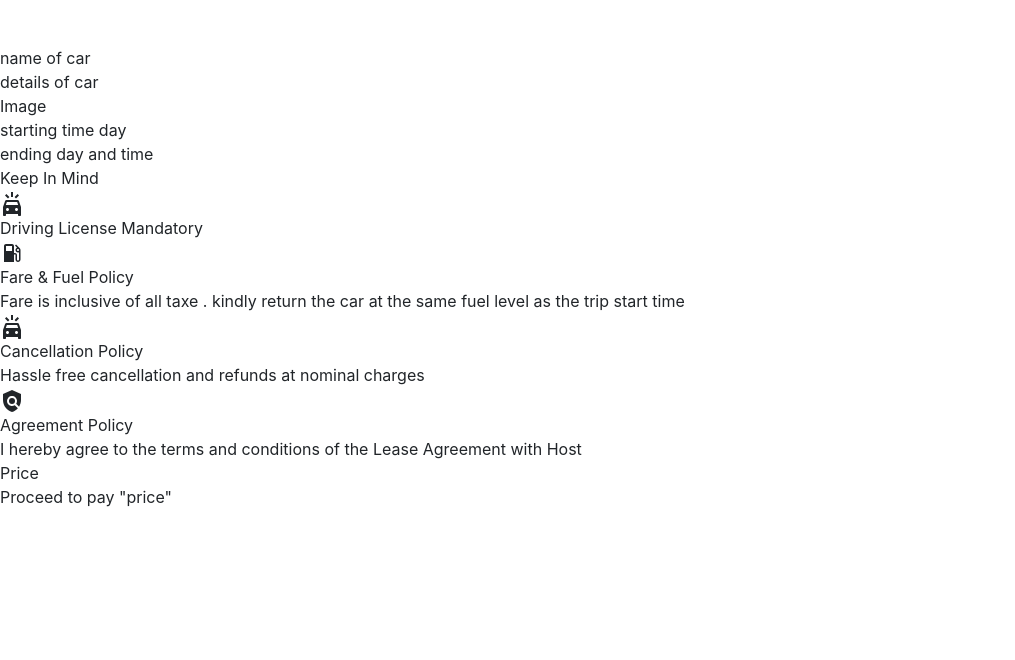
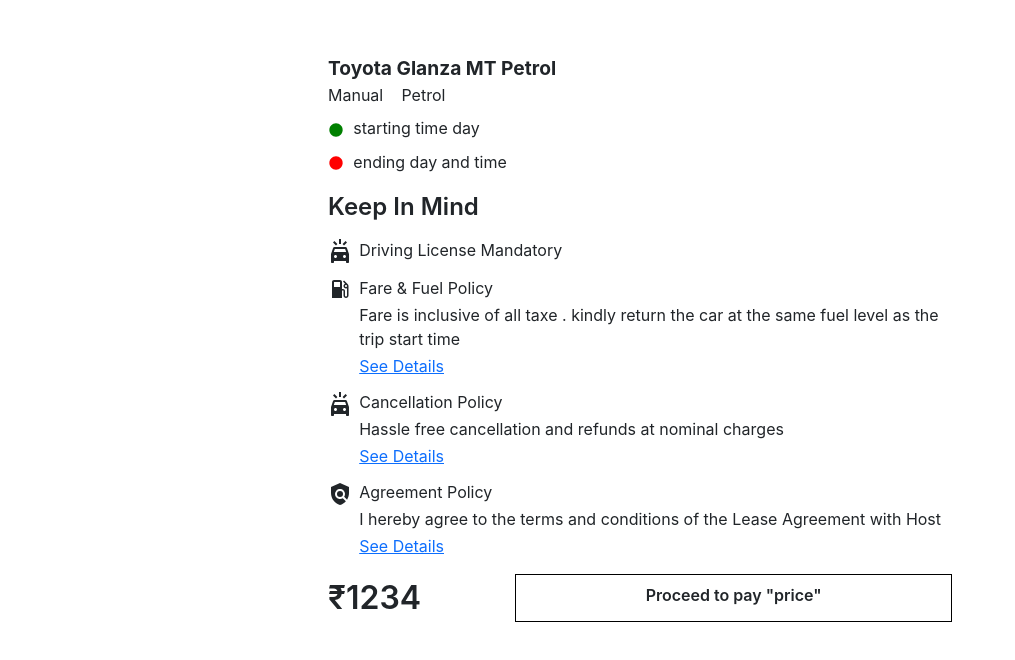
Before and after one commit to hemsingh780/carRentalM, a React (Create React App) app in the folder frontend/: page /aboutus in a window 1280 px wide. Shown: the top 660 px of the page, without its empty margins (0-1015 px from the left). Built offline with nearby package versions, Linux system fonts and the light colour scheme.

Commit message:
compelete CarCheckoutModel

```diff
--- a/frontend/src/pages/CarCheckoutModel/CarCheckoutModel.jsx
+++ b/frontend/src/pages/CarCheckoutModel/CarCheckoutModel.jsx
@@ -3,75 +3,110 @@
 import LocalGasStationIcon from '@mui/icons-material/LocalGasStation';
 import MinorCrashIcon from '@mui/icons-material/MinorCrash';
 import PolicyIcon from '@mui/icons-material/Policy';
-
-
+import './CarCheckoutModels.css'
+import CircleIcon from '@mui/icons-material/Circle';
 
 const CarCheckoutModel = () => {
   return (
-    <div>
-      <div>
-          <div>
+    <div className='checkoutModel-Main'>
+      <div className='checkoutModel-Main1'>
+          <div className='checkoutModel-Main11'>
               <div>
-                <div>
-                    name of car
+                <div className='checkoutModel-Main11-CarName'>
+                   Toyota Glanza MT Petrol
                 </div>
-                <div>details of car</div>
+                <div style={{
+                  display:"flex",
+                }}>
+                   <div style={{
+                    marginRight:"8%"
+                   }}>
+                      Manual
+                   </div>
+                   <div>
+                      Petrol
+                   </div>
+                </div>
               </div>
-              <div>Image</div>
+              {/* <div>
+                <img src='https://hemsingh780.github.io/hosted-assest/RenualtKwid.png' alt='carname'/>
+              </div> */}
           </div>
           <div>
-              <div>
+            <div className="timeCarCheck">
+                <div>
+                  <CircleIcon  style={{
+                    color:"green",
+                    fontSize:"16px"
+                  }}/>
+                </div>
+                <div>
                 starting time day
-              </div>
-              <div>
+                </div>
+            </div>
+            <div  className="timeCarCheck">
+                <div>
+                   <CircleIcon
+                   style={{
+                    color:"red",
+                    fontSize:"16px"
+                  }}
+                   />
+                </div>
+                <div>
                 ending day and time
-              </div>
+                </div>
+            </div>
+
           </div>
 
       </div>
-      <div>
-              <div>
+      <div className='checkoutModel-Main2'>
+              <div className='checkoutModel-Main2-h'>
               Keep In Mind
               </div>
-              <div>
+              <div className='keepInMindInnerDiv1'>
                 <div>
                   <MinorCrashIcon />
                 </div>
-                <div>
+                <div className='keepInMindInnerDiv1Detail'>
                   Driving License Mandatory
                 </div>
               </div>
-              <div>
+              <div className='keepInMindInnerDiv1'>
                 <div>
                   <LocalGasStationIcon />
                  </div>
-                <div>
-                 <div>Fare & Fuel Policy</div>
+                <div  className='keepInMindInnerDiv1Detail'>
+                  <div>Fare & Fuel Policy</div>
                   <div>Fare is inclusive of all taxe . kindly return the car at the same fuel level as the trip start time</div>
+                  <a href='#'>See Details</a>
                 </div>
               </div>
-              <div>
+              <div className='keepInMindInnerDiv1'>
                   <div>
                     <MinorCrashIcon />
                   </div>
-                    <div>
+                    <div className='keepInMindInnerDiv1Detail'>
                         <div>Cancellation Policy</div>
                         <div>Hassle free cancellation  and refunds at nominal charges</div>
+                        <a href='#'>See Details</a>
                     </div>
               </div>
-              <div>
+              <div className='keepInMindInnerDiv1'>
                 <div>
                   <PolicyIcon />
                 </div>
-                  <div>
+                  <div className='keepInMindInnerDiv1Detail'>
                         <div>Agreement Policy</div>
                         <div>I hereby agree to the terms and conditions of the Lease Agreement with Host</div>
+                        <a href='#'>See Details</a>
                   </div>
               </div>
           </div>
 
-          <div>
-              <div>Price</div>
+          <div className='checkoutModel-Main3'>
+              <div><span>₹</span>1234</div>
               <div>Proceed to pay "price" </div>
           </div>
     </div>
--- /dev/null
+++ b/frontend/src/pages/CarCheckoutModel/CarCheckoutModels.css
@@ -0,0 +1,84 @@
+.checkoutModel-Main{
+
+     width: 50%;
+     margin: 0 auto;
+     padding: 8px;
+}
+
+.checkoutModel-Main1{
+
+}
+
+.checkoutModel-Main11 {
+    display: flex;
+    justify-content: space-between;
+}
+.checkoutModel-Main2{
+    margin: 2.5% 0;
+}
+
+
+.keepInMindInnerDiv1{
+  display: flex;
+  justify-content: space-between;
+  margin: 2% 0;
+}
+
+.keepInMindInnerDiv1Detail{
+    width: 95%;
+    text-align: left;
+
+}
+.keepInMindInnerDiv1Detail div{
+   margin: 0 0 0.5% 0;
+}
+.checkoutModel-Main3{
+  display:flex;
+  justify-content: space-between;
+}
+
+.checkoutModel-Main3 div:nth-child(2){
+  border:1px solid black;
+  padding: 8px;
+  text-align: center;
+  width: 70%;
+  cursor: pointer;
+}
+
+.checkoutModel-Main3 div:nth-child(2){
+  border:1px solid black;
+  font-weight: 600;
+  padding: 8px;
+  text-align: center;
+  width: 70%;
+  cursor: pointer;
+}
+
+.checkoutModel-Main3 div:nth-child(2):hover{
+  color: whitesmoke;
+  background-color: #1976d2;
+}
+
+
+
+.checkoutModel-Main3 div:nth-child(1){
+    align-self: center;
+    font-size:xx-large;
+    font-weight: 600;
+}
+.checkoutModel-Main2-h{
+  font-size: x-large;
+  font-weight: 600;
+}
+.checkoutModel-Main11-CarName{
+  font-weight: bolder;
+  font-size: larger;
+}
+.timeCarCheck{
+  margin-top: 1.5%;
+  display: flex;
+}
+.timeCarCheck div:nth-child(1){
+  align-self: center;
+  margin-right: 1.5%;
+}
```
